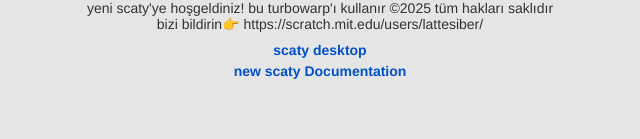
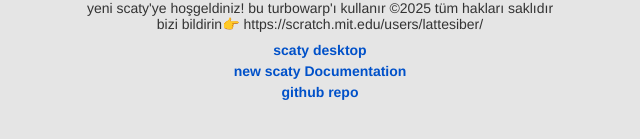
Before and after one commit to lattesiber/NEW-SCATY, a plain HTML site: page index.html in a window 1280 px wide. Shown: the part 559-698 px from the top of the page, 320-960 px from the left. Drawn offline with Linux system fonts and the light colour scheme.

Commit message:
Add GitHub repo link to footer
Added a link to the GitHub repository in the footer.

```diff
--- a/index.html
+++ b/index.html
@@ -130,6 +130,7 @@
         <div class="links">
             <a href="https://siberia123.itch.io/scaty-editor" target="_blank">scaty desktop</a>
             <a href="https://sites.google.com/view/newscatydocumentation/ana-sayfa" target="_blank">new scaty Documentation</a>
+            <a href="https://github.com/lattesiber/NEW-SCATY" target="_blank">github repo</a>
         </div>
     </footer>
 
```
